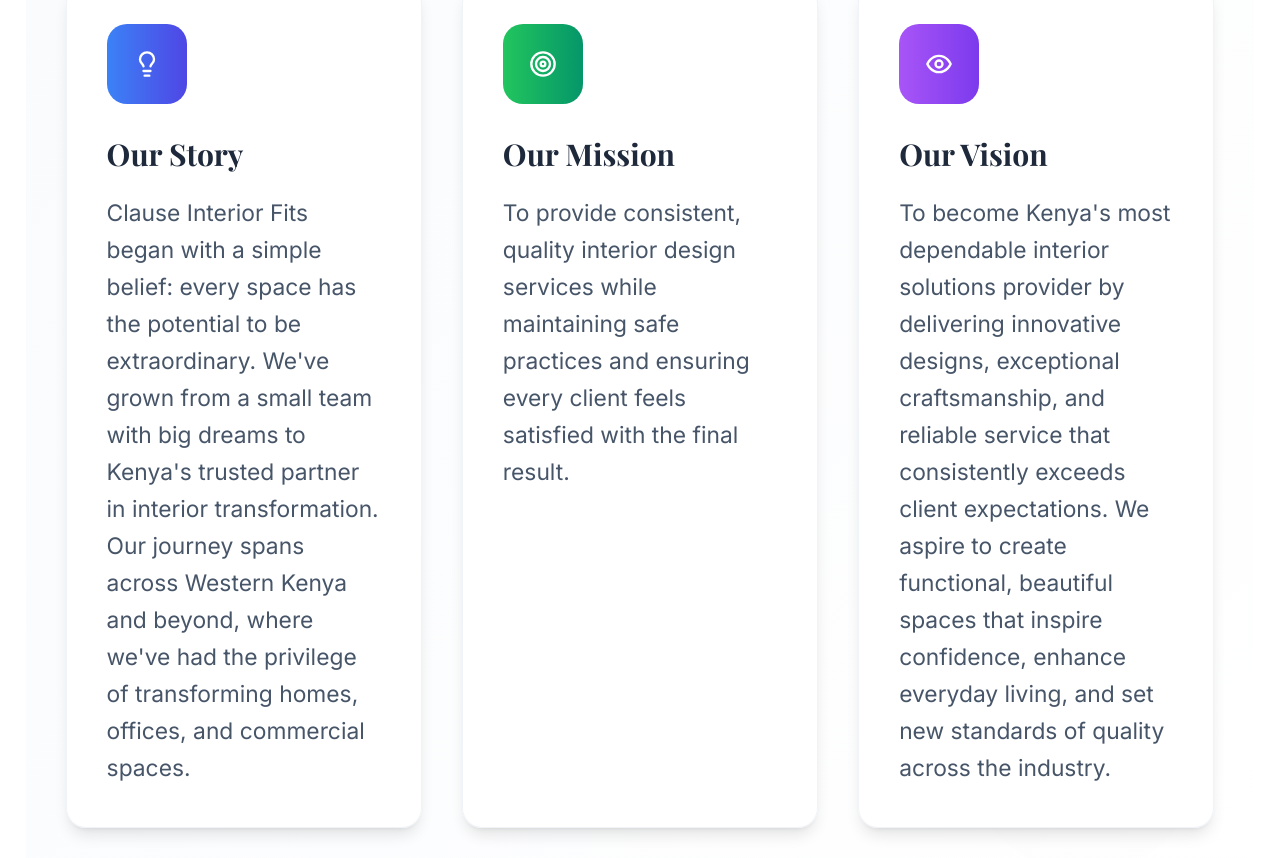
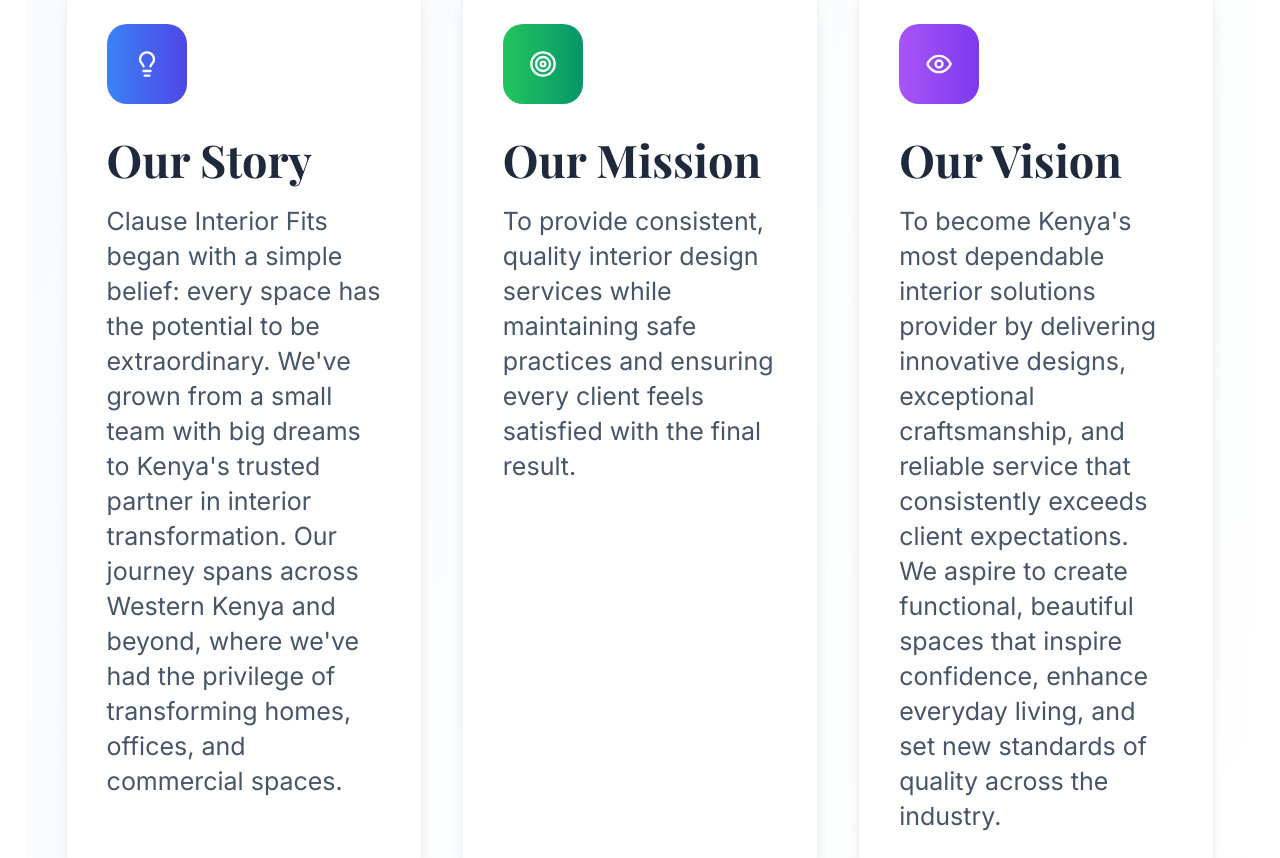
Before and after one commit to kevwasonga/K_Builders, a React (Vite) app: page / in a window 1280 px wide. Shown: the part 1467-2325 px from the top of the page. Built offline with nearby package versions, Linux system fonts and the light colour scheme.

Commit message:
Balance font sizes across all sections

```diff
--- a/src/components/About.tsx
+++ b/src/components/About.tsx
@@ -33,8 +33,8 @@
                 <Lightbulb size={28} className="text-white" />
               </div>
             </div>
-            <h3 className="text-2xl font-display font-bold text-slate-800 mb-4">Our Story</h3>
-            <p className="text-slate-600 leading-relaxed">
+            <h3 className="text-xl xs:text-2xl sm:text-3xl md:text-4xl font-display font-bold text-slate-800 mb-4">Our Story</h3>
+            <p className="text-sm xs:text-base sm:text-lg md:text-xl text-slate-600 leading-relaxed">
               Clause Interior Fits began with a simple belief: every space has the potential to be extraordinary. We've grown from a small team with big dreams to Kenya's trusted partner in interior transformation. Our journey spans across Western Kenya and beyond, where we've had the privilege of transforming homes, offices, and commercial spaces.
             </p>
           </div>
@@ -46,8 +46,8 @@
                 <Target size={28} className="text-white" />
               </div>
             </div>
-            <h3 className="text-2xl font-display font-bold text-slate-800 mb-4">Our Mission</h3>
-            <p className="text-slate-600 leading-relaxed">
+            <h3 className="text-xl xs:text-2xl sm:text-3xl md:text-4xl font-display font-bold text-slate-800 mb-4">Our Mission</h3>
+            <p className="text-sm xs:text-base sm:text-lg md:text-xl text-slate-600 leading-relaxed">
               To provide consistent, quality interior design services while maintaining safe practices and ensuring every client feels satisfied with the final result.
             </p>
           </div>
@@ -59,8 +59,8 @@
                 <Eye size={28} className="text-white" />
               </div>
             </div>
-            <h3 className="text-2xl font-display font-bold text-slate-800 mb-4">Our Vision</h3>
-            <p className="text-slate-600 leading-relaxed">
+            <h3 className="text-xl xs:text-2xl sm:text-3xl md:text-4xl font-display font-bold text-slate-800 mb-4">Our Vision</h3>
+            <p className="text-sm xs:text-base sm:text-lg md:text-xl text-slate-600 leading-relaxed">
               To become Kenya's most dependable interior solutions provider by delivering innovative designs, exceptional craftsmanship, and reliable service that consistently exceeds client expectations. We aspire to create functional, beautiful spaces that inspire confidence, enhance everyday living, and set new standards of quality across the industry.
             </p>
           </div>
--- a/src/components/Contact.tsx
+++ b/src/components/Contact.tsx
@@ -5,9 +5,9 @@
     <section id="contact" className="py-20 bg-slate-50">
       <div className="max-w-7xl mx-auto px-4 sm:px-6 lg:px-8">
         <div className="text-center mb-16">
-          <h2 className="text-4xl font-bold text-slate-800 mb-4">Get In Touch</h2>
+          <h2 className="text-2xl xs:text-3xl sm:text-4xl md:text-5xl lg:text-6xl font-bold text-slate-800 mb-4">Get In Touch</h2>
           <div className="w-24 h-1 bg-slate-600 mx-auto mb-6"></div>
-          <p className="text-slate-600 max-w-2xl mx-auto leading-relaxed">
+          <p className="text-sm xs:text-base sm:text-lg md:text-xl lg:text-2xl text-slate-600 max-w-2xl mx-auto leading-relaxed">
             Ready to transform your space? Contact us today for a consultation and let's bring your vision to life.
           </p>
         </div>
@@ -17,27 +17,27 @@
             <div className="w-16 h-16 bg-slate-100 rounded-full flex items-center justify-center mx-auto mb-4">
               <Phone size={28} className="text-slate-700" />
             </div>
-            <h3 className="text-lg font-bold text-slate-800 mb-2">Phone</h3>
-            <p className="text-slate-600">+254 700 123 456</p>
-            <p className="text-slate-600">+254 720 987 654</p>
+            <h3 className="text-base xs:text-lg sm:text-xl md:text-2xl font-bold text-slate-800 mb-2">Phone</h3>
+            <p className="text-sm xs:text-base sm:text-lg md:text-xl text-slate-600">+254 700 123 456</p>
+            <p className="text-sm xs:text-base sm:text-lg md:text-xl text-slate-600">+254 720 987 654</p>
           </div>
 
           <div className="bg-white p-8 rounded-lg text-center shadow-sm hover:shadow-md transition-shadow">
             <div className="w-16 h-16 bg-slate-100 rounded-full flex items-center justify-center mx-auto mb-4">
               <Mail size={28} className="text-slate-700" />
             </div>
-            <h3 className="text-lg font-bold text-slate-800 mb-2">Email</h3>
-            <p className="text-slate-600">info@buildkenya.co.ke</p>
-            <p className="text-slate-600">projects@buildkenya.co.ke</p>
+            <h3 className="text-base xs:text-lg sm:text-xl md:text-2xl font-bold text-slate-800 mb-2">Email</h3>
+            <p className="text-sm xs:text-base sm:text-lg md:text-xl text-slate-600">info@buildkenya.co.ke</p>
+            <p className="text-sm xs:text-base sm:text-lg md:text-xl text-slate-600">projects@buildkenya.co.ke</p>
           </div>
 
           <div className="bg-white p-8 rounded-lg text-center shadow-sm hover:shadow-md transition-shadow">
             <div className="w-16 h-16 bg-slate-100 rounded-full flex items-center justify-center mx-auto mb-4">
               <MapPin size={28} className="text-slate-700" />
             </div>
-            <h3 className="text-lg font-bold text-slate-800 mb-2">Office</h3>
-            <p className="text-slate-600">Kimathi Street, 5th Floor</p>
-            <p className="text-slate-600">Nairobi, Kenya</p>
+            <h3 className="text-base xs:text-lg sm:text-xl md:text-2xl font-bold text-slate-800 mb-2">Office</h3>
+            <p className="text-sm xs:text-base sm:text-lg md:text-xl text-slate-600">Kimathi Street, 5th Floor</p>
+            <p className="text-sm xs:text-base sm:text-lg md:text-xl text-slate-600">Nairobi, Kenya</p>
           </div>
         </div>
 
--- a/src/components/Hero.tsx
+++ b/src/components/Hero.tsx
@@ -124,8 +124,8 @@
                   <div className="w-16 h-16 bg-gradient-to-r from-yellow-400/20 to-orange-500/20 rounded-2xl flex items-center justify-center mx-auto mb-4">
                     <Award size={32} className="text-yellow-400" />
                   </div>
-                  <div className="text-3xl font-display font-bold text-white mb-2">7+</div>
-                  <div className="text-slate-300">Years Experience</div>
+                  <div className="text-2xl xs:text-3xl sm:text-4xl md:text-5xl font-display font-bold text-white mb-2">7+</div>
+                  <div className="text-sm xs:text-base sm:text-lg md:text-xl text-slate-300">Years Experience</div>
                 </div>
 
                 <a
--- a/src/components/Projects.tsx
+++ b/src/components/Projects.tsx
@@ -614,14 +614,14 @@
           <div className="inline-block px-4 py-2 bg-gradient-to-r from-yellow-400 to-orange-500 text-slate-900 text-sm font-bold rounded-full mb-6">
             Our Portfolio
           </div>
-          <h2 className="text-xl xs:text-2xl sm:text-3xl md:text-4xl lg:text-5xl xl:text-6xl font-bold text-slate-800 mb-4 sm:mb-6">
+          <h2 className="text-2xl xs:text-3xl sm:text-4xl md:text-5xl lg:text-6xl font-bold text-slate-800 mb-4 sm:mb-6">
             Exceptional
             <span className="block bg-gradient-to-r from-yellow-400 to-orange-500 bg-clip-text text-transparent">
               Projects
             </span>
           </h2>
           <div className="w-24 xs:w-32 h-1 bg-gradient-to-r from-yellow-400 to-orange-500 mx-auto mb-6 xs:mb-8"></div>
-          <p className="text-xs xs:text-sm sm:text-base md:text-lg lg:text-xl xl:text-2xl text-slate-600 max-w-3xl mx-auto leading-relaxed px-4">
+          <p className="text-sm xs:text-base sm:text-lg md:text-xl lg:text-2xl text-slate-600 max-w-3xl mx-auto leading-relaxed px-4">
             From concept to completion, Clause Interior Fits delivers exceptional interior fit-out solutions that transform spaces and elevate your environment beyond the ordinary.
           </p>
 
@@ -792,7 +792,7 @@
 
         {/* Location Tagline */}
         <div className="text-center mt-16 mb-8">
-          <p className="text-base xs:text-lg sm:text-xl md:text-2xl bg-gradient-to-r from-yellow-400 to-orange-500 bg-clip-text text-transparent italic font-medium">
+          <p className="text-sm xs:text-base sm:text-lg md:text-xl lg:text-2xl bg-gradient-to-r from-yellow-400 to-orange-500 bg-clip-text text-transparent italic font-medium">
             Clause Interior Fits | Kisumu, serving all Kenya
           </p>
         </div>
```
